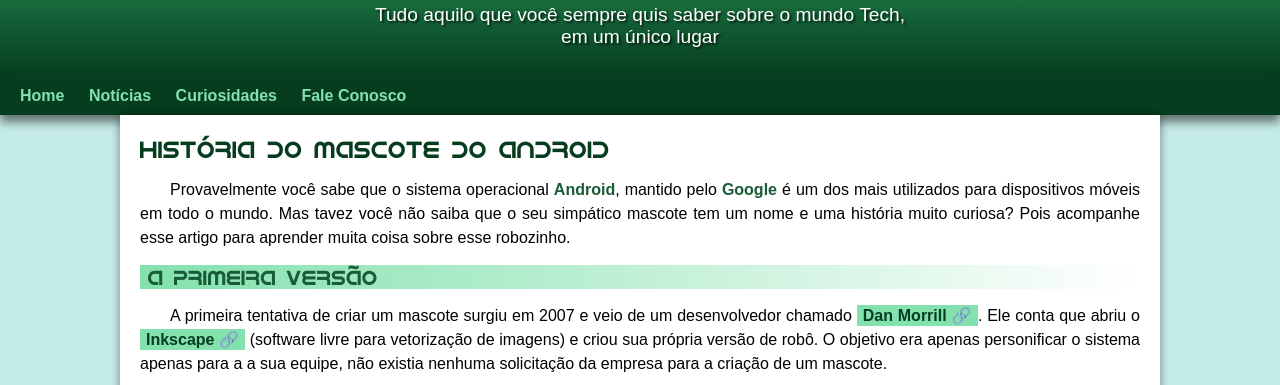
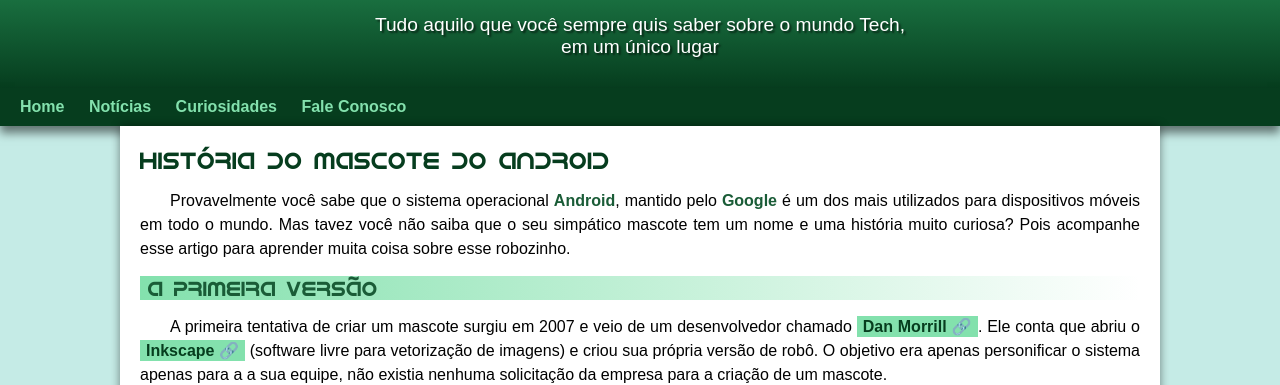
Before and after one commit to CarddosoCaio/android, a plain HTML site: page index.html in a window 1280 px wide. Shown: the part 103-488 px from the top of the page. Drawn offline with Linux system fonts and the light colour scheme.

Commit message:
Correção de bug.

```diff
--- a/style/style.css
+++ b/style/style.css
@@ -50,8 +50,8 @@ header > h1 {
 header > p {
     max-width: 550px;
     margin: auto;
-    margin-bottom: 10px;
-    padding: 0px 10px;
+    padding: 10px 10px;
+    padding-bottom: 30px;
     font-family: var(--fonte-padrao);
     font-size: 1.2em;
     text-shadow: 2px 2px 2px rgba(0, 0, 0, 0.623);
```
